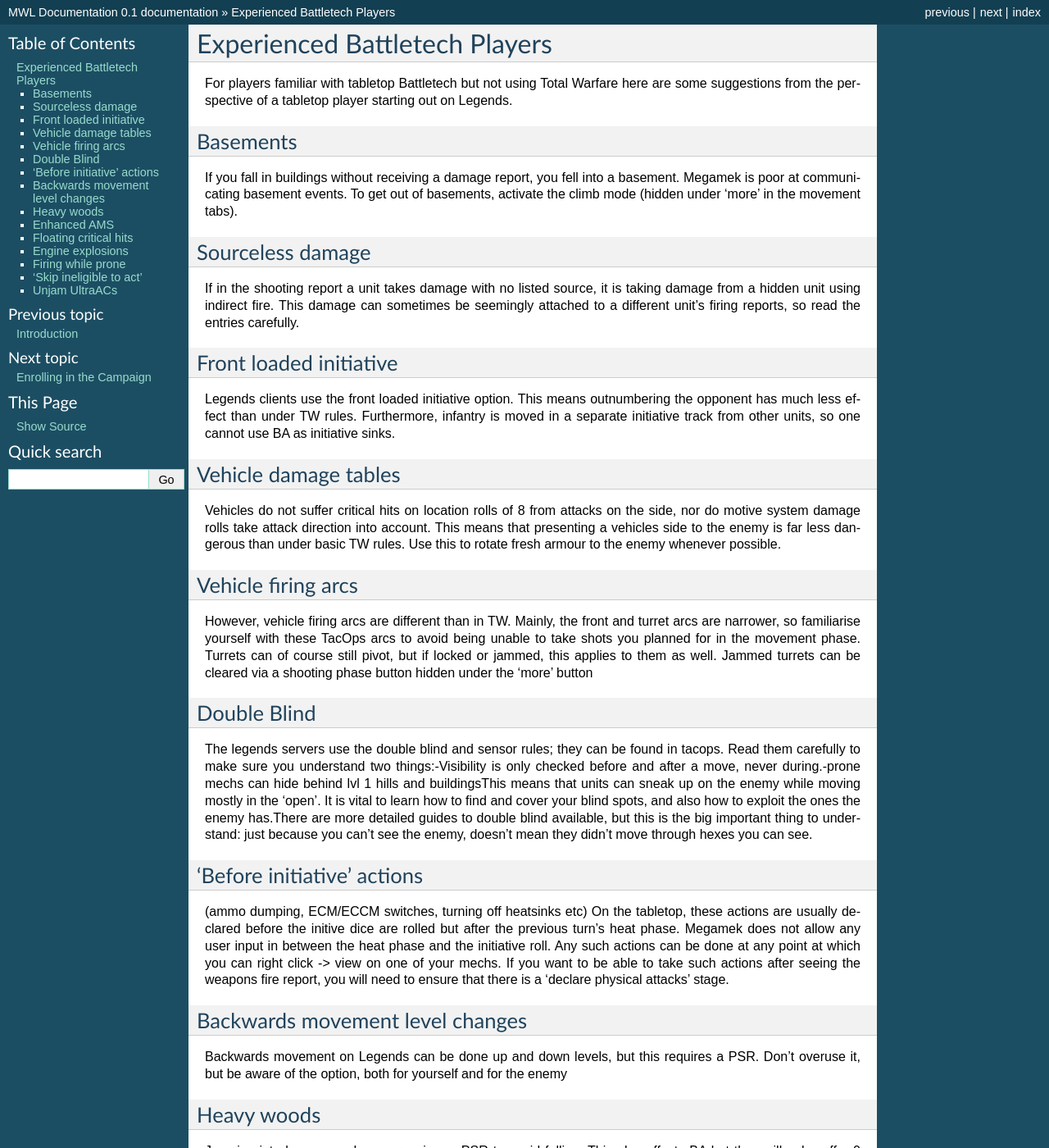
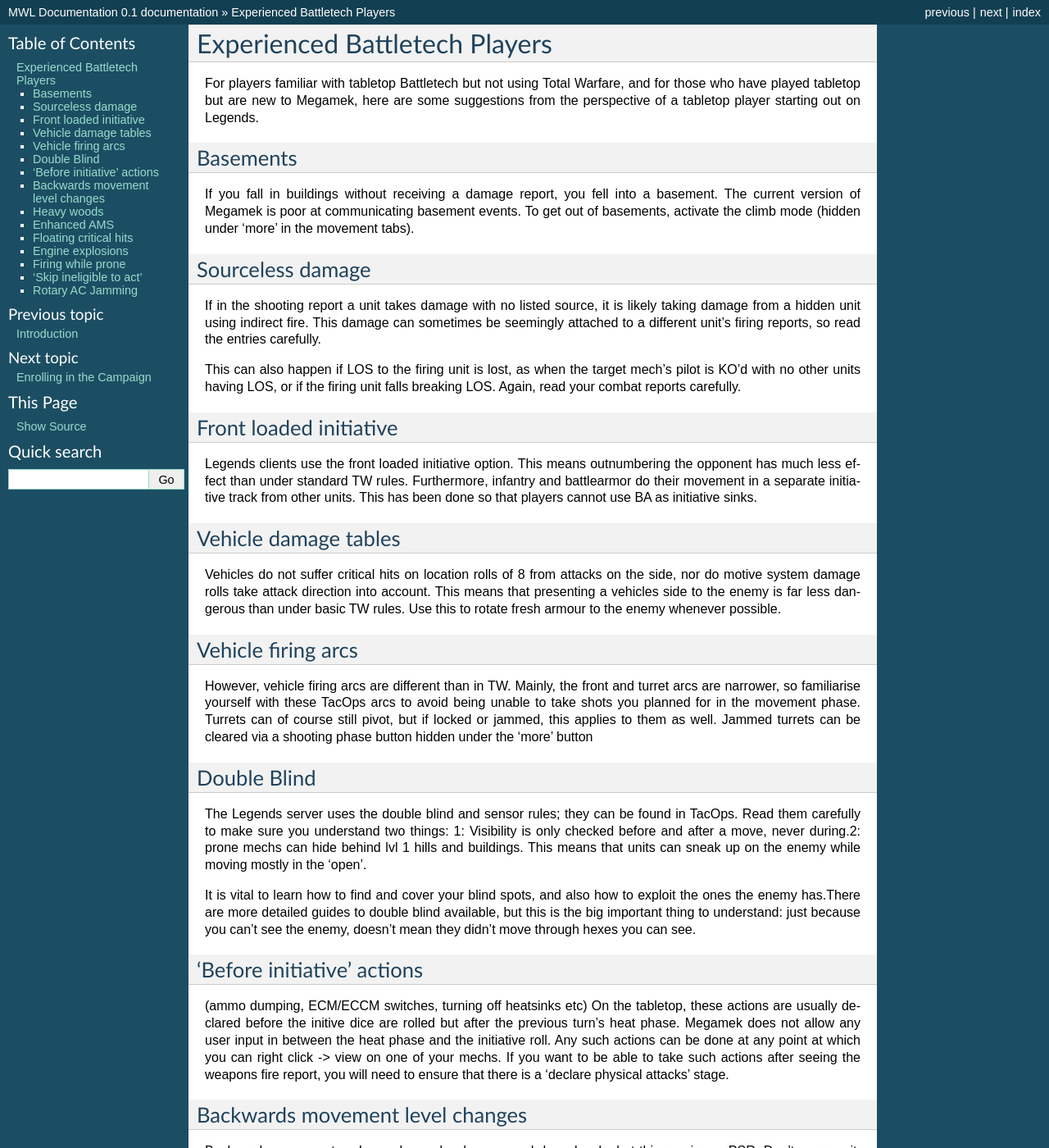
Before and after one commit to mekwars-legends/mwl-docs, a Sphinx documentation site: the page built from docs/introduction/experiencedBattletechPlayers.rst, in a window 1280 px wide and 1400 px high. Shown: the whole window at 82% size. Built offline with Sphinx 7.4.7, drawn with Linux system fonts in a browser that asks for light colours; pages that are not in the unit, such as notebooks, are missing from menus; some of the changed text lies outside the part shown.

Commit message:
Update experiencedBattletechPlayers.rst
cleaned up text, removed section on Ultra ACs "In Legends, UltraACs can be unjammed just like rotary ACs, excluding vehicles." replaced with a section on Rotary ACs.

```diff
--- a/docs/introduction/experiencedBattletechPlayers.rst
+++ b/docs/introduction/experiencedBattletechPlayers.rst
@@ -2,19 +2,21 @@
 Experienced Battletech Players
 ==============================
 
-For players familiar with tabletop Battletech but not using Total Warfare here are some suggestions from the perspective of a tabletop player starting out on Legends.
+For players familiar with tabletop Battletech but not using Total Warfare, and for those who have played tabletop but are new to Megamek, here are some suggestions from the perspective of a tabletop player starting out on Legends.
 
 Basements
 =========
-If you fall in buildings without receiving a damage report, you fell into a basement. Megamek is poor at communicating basement events. To get out of basements, activate the climb mode (hidden under 'more' in the movement tabs).
+If you fall in buildings without receiving a damage report, you fell into a basement. The current version of Megamek is poor at communicating basement events. To get out of basements, activate the climb mode (hidden under 'more' in the movement tabs).
 
 Sourceless damage
 =================
-If in the shooting report a unit takes damage with no listed source, it is taking damage from a hidden unit using indirect fire. This damage can sometimes be seemingly attached to a different unit's firing reports, so read the entries carefully.
+If in the shooting report a unit takes damage with no listed source, it is likely taking damage from a hidden unit using indirect fire. This damage can sometimes be seemingly attached to a different unit's firing reports, so read the entries carefully.
+
+This can also happen if LOS to the firing unit is lost, as when the target mech's pilot is KO'd with no other units having LOS, or if the firing unit falls breaking LOS. Again, read your combat reports carefully.
 
 Front loaded initiative
 =======================
-Legends clients use the front loaded initiative option. This means outnumbering the opponent has much less effect than under TW rules. Furthermore, infantry is moved in a separate initiative track from other units, so one cannot use BA as initiative sinks.
+Legends clients use the front loaded initiative option. This means outnumbering the opponent has much less effect than under standard TW rules. Furthermore, infantry and battlearmor do their movement in a separate initiative track from other units. This has been done so that players cannot use BA as initiative sinks.
 
 Vehicle damage tables
 =====================
@@ -26,7 +28,9 @@
 
 Double Blind
 ============
-The legends servers use the double blind and sensor rules; they can be found in tacops. Read them carefully to make sure you understand two things:-Visibility is only checked before and after a move, never during.-prone mechs can hide behind lvl 1 hills and buildingsThis means that units can sneak up on the enemy while moving mostly in the 'open'. It is vital to learn how to find and cover your blind spots, and also how to exploit the ones the enemy has.There are more detailed guides to double blind available, but this is the big important thing to understand: just because you can't see the enemy, doesn't mean they didn't move through hexes you can see.
+The Legends server uses the double blind and sensor rules; they can be found in TacOps. Read them carefully to make sure you understand two things: 1: Visibility is only checked before and after a move, never during.2: prone mechs can hide behind lvl 1 hills and buildings. This means that units can sneak up on the enemy while moving mostly in the 'open'.
+
+It is vital to learn how to find and cover your blind spots, and also how to exploit the ones the enemy has.There are more detailed guides to double blind available, but this is the big important thing to understand: just because you can't see the enemy, doesn't mean they didn't move through hexes you can see.
 
 'Before initiative' actions
 ===========================
@@ -60,6 +64,6 @@
 ========================
 Legends uses the 'Skip units that cannot act in a phase' option to speed up gameplay. Remember that this means that units that have had all their weapons destroyed/disabled cannot act in the shooting phase anymore, not even to spot!
 
-Unjam UltraACs
-==============
-In Legends, UltraACs can be unjammed just like rotary ACs, excluding vehicles.
+Rotary AC Jamming
+=================
+On Legends, Rotary Autocannons will jam only on a 2, regardless of the settings. This means Rotary ACs will more likely be fired (and should be fired) at a higher rate.
```
Also changed, not shown: other parts of docs/introduction/experiencedBattletechPlayers.rst (+2 -2 lines).
